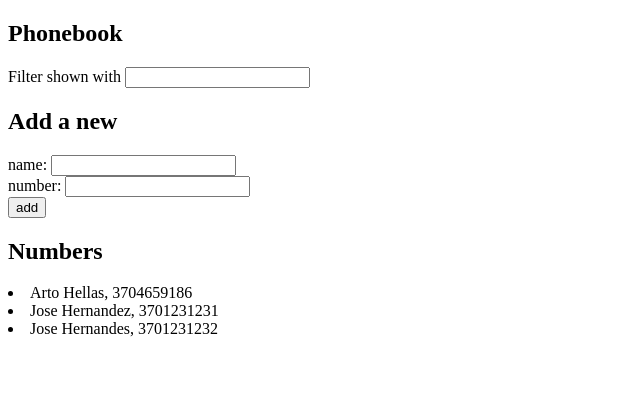
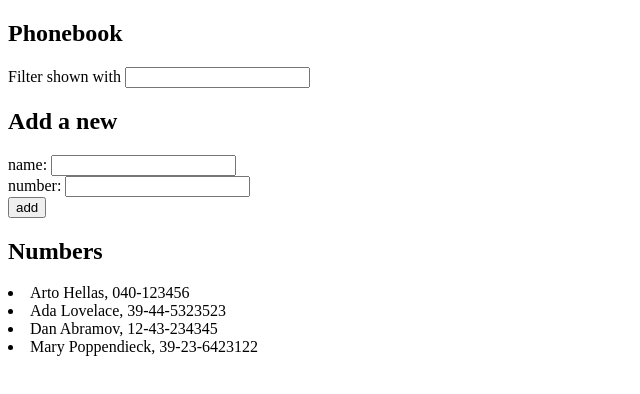
Before and after one commit to tomyok/FullStackOpenCourse, a React (Vite) app in the folder part2/part2bexercises/: page / in a window 1280 px wide. Shown: the top 394 px of the page, without its empty margins (0-640 px from the left). Built offline with nearby package versions, Linux system fonts and the light colour scheme; data requests are answered from the project's data file.

Commit message:
Ejercicio 2.11 finalizado

```diff
--- /dev/null
+++ b/part2/part2bexercises/db.json
@@ -0,0 +1,24 @@
+{
+    "persons":[
+      {
+        "name": "Arto Hellas",
+        "number": "040-123456",
+        "id": 1
+      },
+      {
+        "name": "Ada Lovelace",
+        "number": "39-44-5323523",
+        "id": 2
+      },
+      {
+        "name": "Dan Abramov",
+        "number": "12-43-234345",
+        "id": 3
+      },
+      {
+        "name": "Mary Poppendieck",
+        "number": "39-23-6423122",
+        "id": 4
+      }
+    ]
+  }
--- a/part2/part2bexercises/package.json
+++ b/part2/part2bexercises/package.json
@@ -10,6 +10,7 @@
     "preview": "vite preview"
   },
   "dependencies": {
+    "axios": "^1.8.4",
     "react": "^19.0.0",
     "react-dom": "^19.0.0"
   },
@@ -22,6 +23,7 @@
     "eslint-plugin-react-hooks": "^5.1.0",
     "eslint-plugin-react-refresh": "^0.4.19",
     "globals": "^15.15.0",
+    "json-server": "^1.0.0-beta.3",
     "vite": "^6.2.0"
   }
 }
--- a/part2/part2bexercises/src/App.jsx
+++ b/part2/part2bexercises/src/App.jsx
@@ -1,4 +1,5 @@
-import { useState } from 'react'
+import { useEffect, useState } from 'react'
+import axios from 'axios'
 
 const Person = ({name, number}) => {
   return (
@@ -68,17 +69,13 @@
 
 const App = () => {
 
-  const [persons, setPersons] = useState([
-    { name: 'Arto Hellas',
-      number: '3704659186'
-    },
-    { name: 'Jose Hernandez',
-      number: '3701231231'
-    },
-    { name: 'Jose Hernandes',
-      number: '3701231232'
-    }
-  ])
+  useEffect( () => {
+    axios.get('http://localhost:3001/persons').then(response => {
+      setPersons(response.data)
+    })
+  }, [])
+
+  const [persons, setPersons] = useState([])
   const [newName, setNewName] = useState('')
   const [newNumber, setNewNumber] = useState('')
   const [nameFilter, setNameFilter] = useState('')
```
Also changed, not shown: 1 other file (tests, documents, lock files or other folders).
